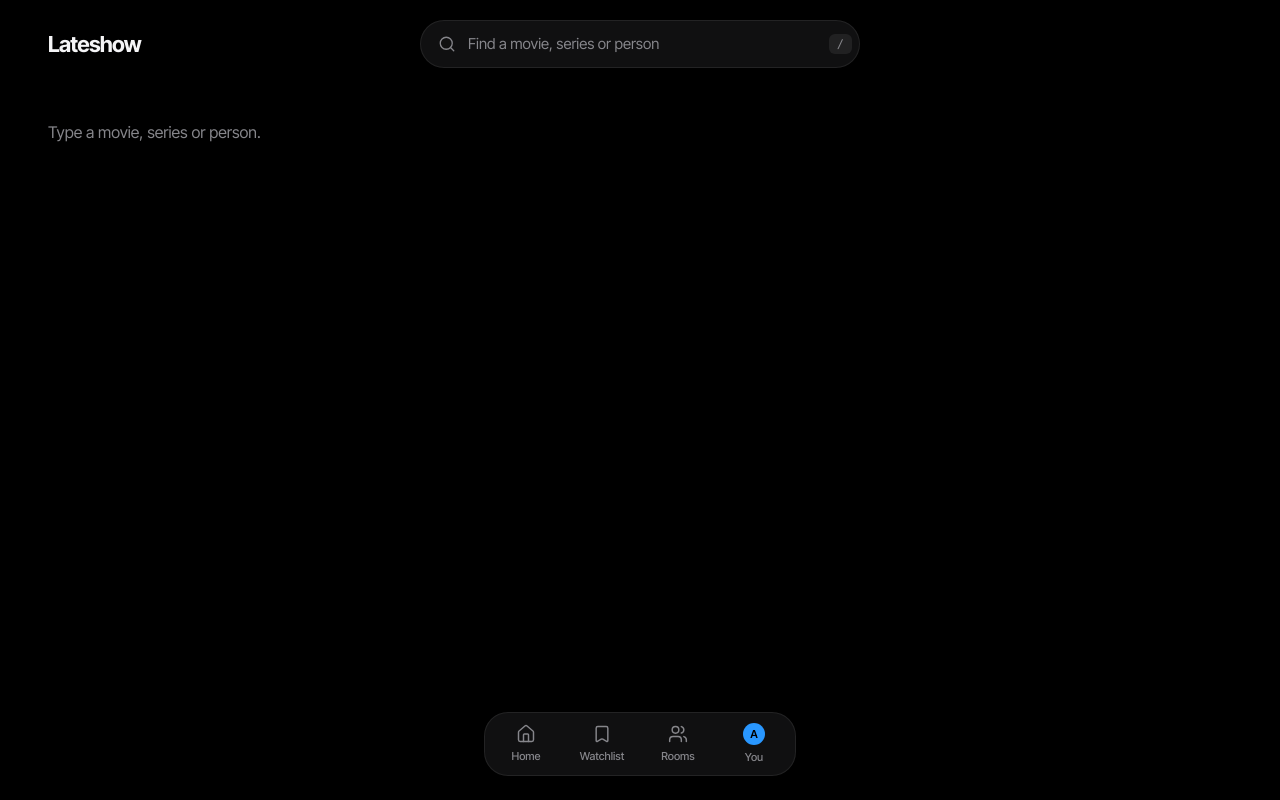
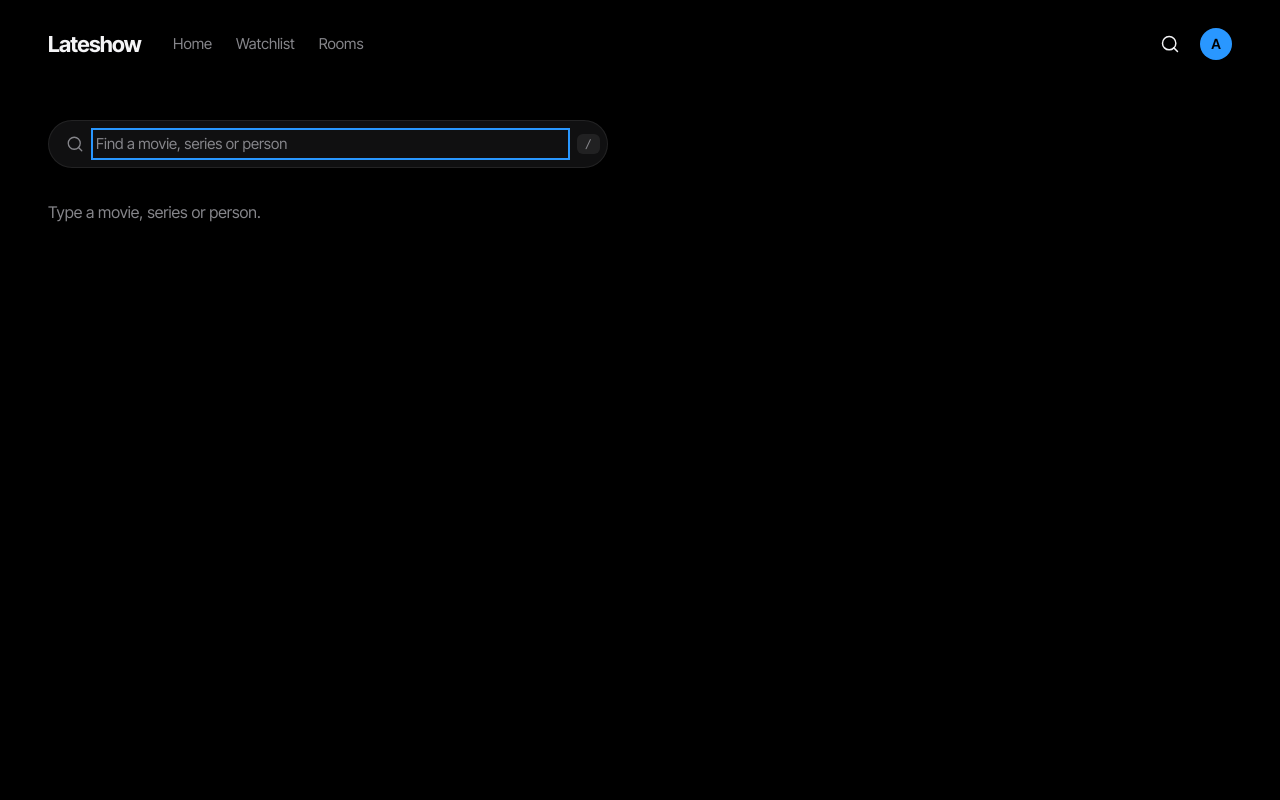
Before and after one commit to pyvnoaim/lateshow, a Next.js app: page /search in a window 1280 px wide. Built offline with nearby package versions, Linux system fonts and the light colour scheme.

Commit message:
Navbar C: top bar with links, search icon, avatar. Drop the dock

```diff
--- a/src/app/layout.tsx
+++ b/src/app/layout.tsx
@@ -1,6 +1,5 @@
 import type { Metadata } from "next";
 import { Inter_Tight } from "next/font/google";
-import { Dock } from "@/components/Dock";
 import { TopBar } from "@/components/TopBar";
 import "./globals.css";
 
@@ -17,9 +16,7 @@ export default function RootLayout({ children }: LayoutProps<"/">) {
       <body className="relative min-h-dvh bg-bg text-fg">
         <TopBar />
         {children}
-        {/* room so the floating dock never covers the end of a page. TMDB credit lives on /about */}
-        <div aria-hidden className="h-40" />
-        <Dock />
+        <div aria-hidden className="h-24" />
       </body>
     </html>
   );
--- a/src/app/search/page.tsx
+++ b/src/app/search/page.tsx
@@ -8,9 +8,8 @@ export const metadata = { title: "Search · Lateshow" };
 export default function SearchPage({ searchParams }: PageProps<"/search">) {
   return (
     <main className="mx-auto flex max-w-[1280px] flex-col gap-8 px-4 pt-[120px] sm:px-12">
-      {/* the top bar hides its search field on phones, so the page carries one */}
-      <div className="sm:hidden">
-        <SearchField />
+      <div className="max-w-[560px]">
+        <SearchField autoFocus />
       </div>
       <Suspense fallback={<PosterGridSkeleton />}>
         <SearchResults searchParams={searchParams} />
--- a/src/components/Dock.tsx
+++ /dev/null
@@ -1,46 +0,0 @@
-"use client";
-
-import { Bookmark, House, Users } from "lucide-react";
-import Link from "next/link";
-import { usePathname } from "next/navigation";
-
-// ponytail: Watchlist, Rooms and You point at pages that come with later layers (library, rooms, accounts).
-const items = [
-  { href: "/", label: "Home", icon: House },
-  { href: "/watchlist", label: "Watchlist", icon: Bookmark },
-  { href: "/rooms", label: "Rooms", icon: Users },
-] as const;
-
-/** Floating glass dock, bottom center, on every page. */
-export function Dock() {
-  const path = usePathname();
-  const on = (href: string) => (href === "/" ? path === "/" : path.startsWith(href));
-
-  return (
-    <nav aria-label="Main" className="glass fixed bottom-6 left-1/2 z-30 flex -translate-x-1/2 gap-1 rounded-3xl p-1.5 shadow-[inset_0_0_0_1px_rgb(255_255_255/0.08),0_20px_40px_rgb(0_0_0/0.5)]">
-      {items.map(({ href, label, icon: Icon }) => (
-        <DockItem key={href} href={href} label={label} active={on(href)}>
-          <Icon size={20} strokeWidth={1.75} aria-hidden />
-        </DockItem>
-      ))}
-      <DockItem href="/u/me" label="You" active={on("/u/")}>
-        <span className="flex size-[22px] items-center justify-center rounded-full bg-accent text-[11px] font-semibold text-bg">A</span>
-      </DockItem>
-    </nav>
-  );
-}
-
-function DockItem({ href, label, active, children }: { href: string; label: string; active: boolean; children: React.ReactNode }) {
-  return (
-    <Link
-      href={href}
-      aria-current={active ? "page" : undefined}
-      className={`flex h-[52px] w-[72px] flex-col items-center justify-center gap-1 rounded-[18px] text-[11px] font-medium transition-[background-color,color,transform] duration-200 active:scale-[0.92] ${
-        active ? "bg-fg/10 text-fg" : "text-muted hover:text-fg"
-      }`}
-    >
-      {children}
-      {label}
-    </Link>
-  );
-}
--- /dev/null
+++ b/src/components/NavLinks.tsx
@@ -0,0 +1,42 @@
+"use client";
+
+import Link from "next/link";
+import { usePathname, useRouter } from "next/navigation";
+import { useEffect } from "react";
+
+const links = [
+  { href: "/", label: "Home" },
+  { href: "/watchlist", label: "Watchlist" },
+  { href: "/rooms", label: "Rooms" },
+] as const;
+
+export function NavLinks() {
+  const path = usePathname();
+  const router = useRouter();
+
+  // "/" anywhere opens search. On /search itself the field handles it.
+  useEffect(() => {
+    if (path === "/search") return;
+    const onKey = (e: KeyboardEvent) => {
+      const t = e.target as HTMLElement;
+      if (e.key !== "/" || t.isContentEditable || /^(INPUT|TEXTAREA|SELECT)$/.test(t.tagName)) return;
+      e.preventDefault();
+      router.push("/search");
+    };
+    window.addEventListener("keydown", onKey);
+    return () => window.removeEventListener("keydown", onKey);
+  }, [path, router]);
+
+  return (
+    <nav aria-label="Main" className="hidden gap-6 text-[15px] sm:flex">
+      {links.map(({ href, label }) => {
+        const on = href === "/" ? path === "/" : path.startsWith(href);
+        return (
+          <Link key={href} href={href} aria-current={on ? "page" : undefined} className={on ? "text-fg" : "text-muted transition-colors hover:text-fg"}>
+            {label}
+          </Link>
+        );
+      })}
+    </nav>
+  );
+}
--- a/src/components/SearchField.tsx
+++ b/src/components/SearchField.tsx
@@ -3,8 +3,8 @@
 import { Search } from "lucide-react";
 import { useEffect, useRef } from "react";
 
-/** Wide glass search in the top bar. "/" anywhere focuses it. Submits to /search?q= */
-export function SearchField({ defaultValue = "" }: { defaultValue?: string }) {
+/** Glass search pill on /search. "/" anywhere on the page focuses it. Submits to /search?q= */
+export function SearchField({ defaultValue = "", autoFocus = false }: { defaultValue?: string; autoFocus?: boolean }) {
   const ref = useRef<HTMLInputElement>(null);
 
   useEffect(() => {
@@ -28,6 +28,7 @@ export function SearchField({ defaultValue = "" }: { defaultValue?: string }) {
         name="q"
         type="search"
         defaultValue={defaultValue}
+        autoFocus={autoFocus}
         placeholder="Find a movie, series or person"
         autoComplete="off"
         className="min-w-0 flex-1 bg-transparent text-[15px] text-fg outline-none placeholder:text-muted"
--- a/src/components/TopBar.tsx
+++ b/src/components/TopBar.tsx
@@ -1,23 +1,24 @@
 import { Search } from "lucide-react";
 import Link from "next/link";
-import { SearchField } from "./SearchField";
+import { NavLinks } from "./NavLinks";
 
 /**
- * Sits over the page (absolute), so Home and Title backdrops run underneath it.
- * ponytail: the "up next" chip on the right comes with the library feature (needs watch progress).
+ * Navbar C: name + links left, (up next chip) + search + you right. Sits over the page so backdrops run underneath.
+ * ponytail: the "up next" chip comes with the library feature (needs watch progress). Watchlist, Rooms, /u/me land with later layers.
+ * ponytail: links are hidden on phones until there's a phone menu.
  */
 export function TopBar() {
   return (
     <header className="absolute inset-x-0 top-0 z-20">
-      <div className="mx-auto flex h-[88px] max-w-[1280px] items-center justify-between gap-8 px-4 sm:grid sm:grid-cols-[1fr_minmax(0,440px)_1fr] sm:px-12">
+      <div className="mx-auto flex h-[88px] max-w-[1280px] items-center gap-8 px-4 sm:px-12">
         <Link href="/" className="text-[22px] font-bold tracking-[-0.035em]">Lateshow</Link>
-        {/* truly centered so the bar looks the same with or without the up next chip on the right */}
-        <div className="hidden sm:block">
-          <SearchField />
-        </div>
-        <div className="flex justify-end">
-          <Link href="/search" aria-label="Search" className="press flex size-11 items-center justify-center rounded-full sm:hidden">
+        <NavLinks />
+        <div className="ml-auto flex items-center gap-2">
+          <Link href="/search" aria-label="Search" className="press flex size-11 items-center justify-center rounded-full transition-colors hover:bg-fg/10">
             <Search size={20} strokeWidth={1.75} aria-hidden />
+          </Link>
+          <Link href="/u/me" aria-label="Your profile" className="press flex size-8 items-center justify-center rounded-full bg-accent text-sm font-semibold text-bg">
+            A
           </Link>
         </div>
       </div>
```
Also changed, not shown: 1 other file (tests, documents, lock files or other folders).
